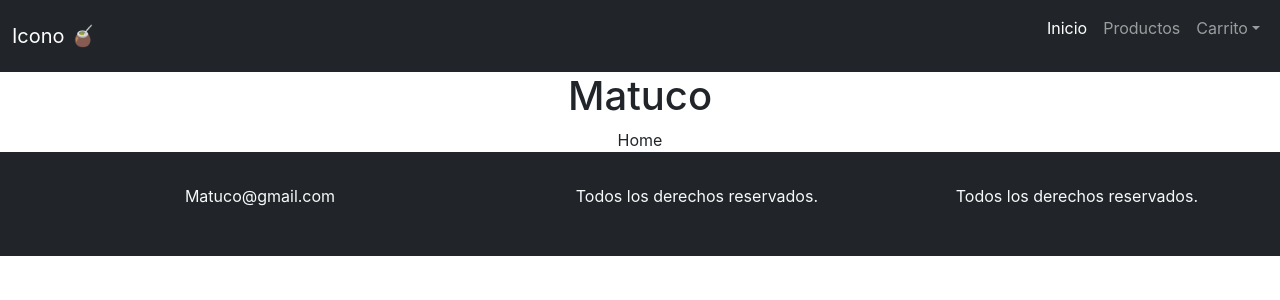
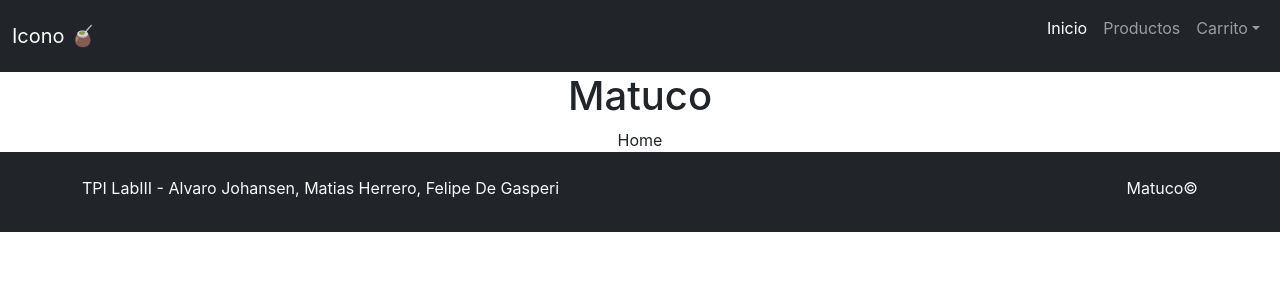
Before and after one commit to felidegasperi/Matuco, a React (Create React App) app in the folder matuco/: page / in a window 1280 px wide. Shown: the top 300 px of the page. Built offline with nearby package versions, Linux system fonts and the light colour scheme.

Commit message:
Added footer

```diff
--- a/matuco/src/components/footer/Footer.js
+++ b/matuco/src/components/footer/Footer.js
@@ -4,19 +4,17 @@ import { Row, Col } from "react-bootstrap";
 const Footer = () => {
   return (
     <>
-      <footer className="bg-dark text-light text-center py-3">
-        <div className="container w-100 pt-3 pb-3">
+      <footer className="bg-dark text-light text-center py-2">
+        <div className="container w-100 pt-3 pb-2">
           <Row>
-            <Col className="">
-              <p>Matuco@gmail.com</p>
+            <Col className="d-flex ">
+              <p>
+                TPI LabIII - Alvaro Johansen, Matias Herrero, Felipe De Gasperi
+              </p>
             </Col>
-            <Col className="d-flex justify-content-end mx-8 ">
-              <p>Todos los derechos reservados.</p>
+            <Col className="d-flex justify-content-end  ">
+              <p>Matuco©</p>
             </Col>
-            <Col className="d-flex justify-content-end mx-8 ">
-              <p>Todos los derechos reservados.</p>
-            </Col>
-
           </Row>
         </div>
       </footer>
```
